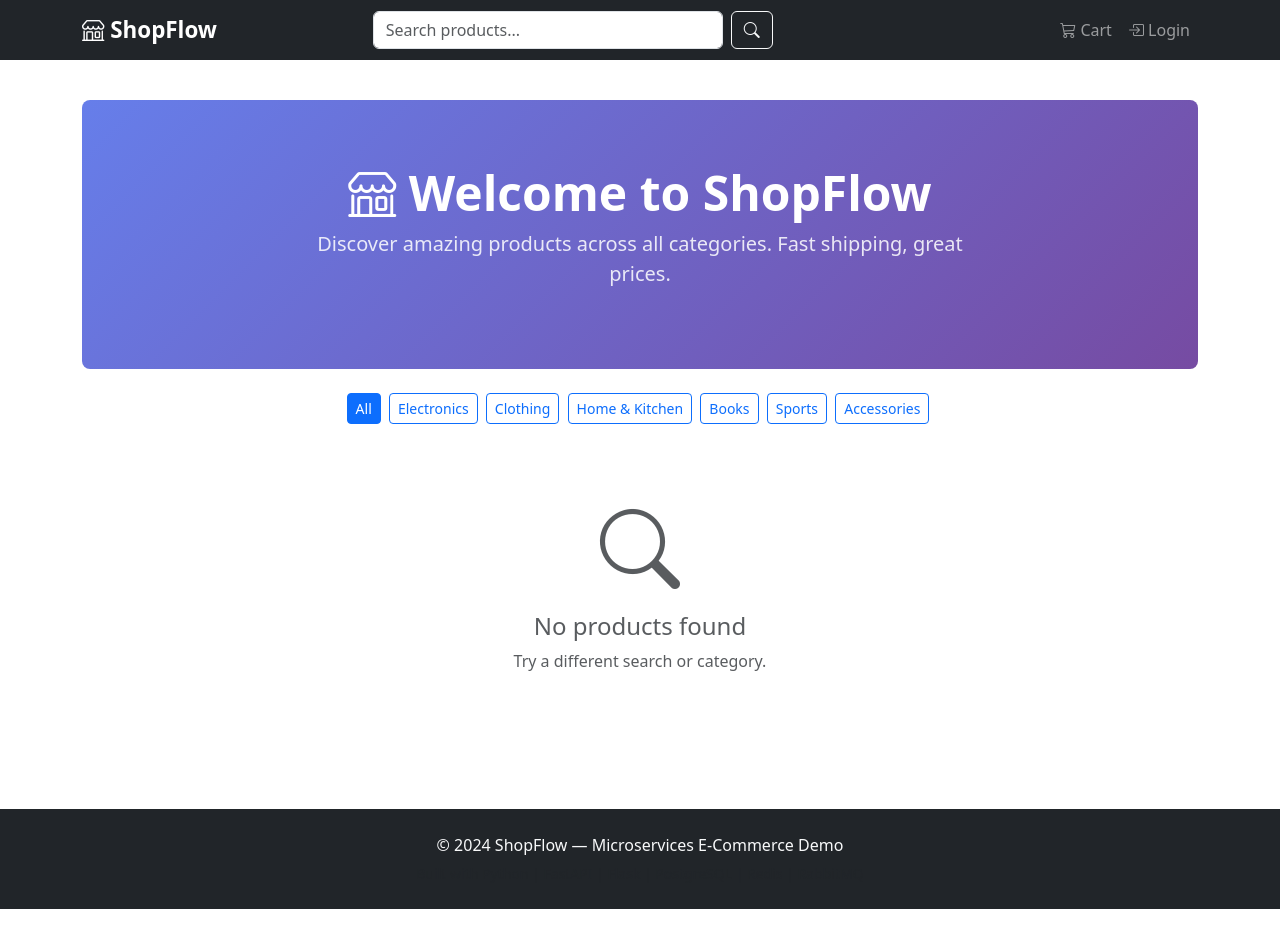
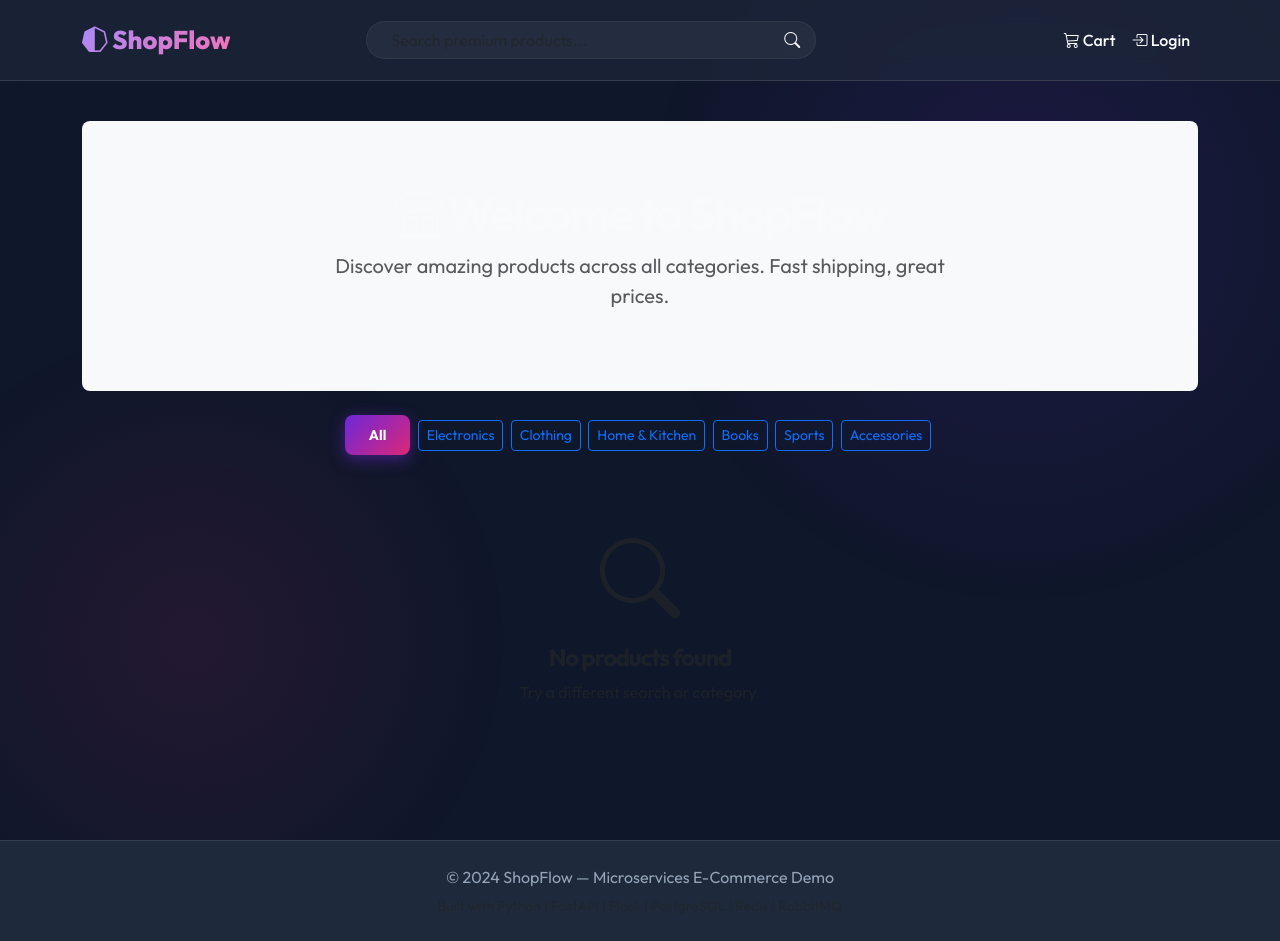
Before and after one commit to saranca14/shopflow-app, a Flask app: page / in a window 1280 px wide. Before the commit the page ends 909 px from the top, so only its background shows below. Run offline with Flask 3, Linux system fonts and the light colour scheme; data that the repository does not hold is empty.

Commit message:
feat: implement dark mode glassmorphism UI overhaul with custom typography and refined component styling

```diff
--- a/services/frontend/static/css/style.css
+++ b/services/frontend/static/css/style.css
@@ -1,42 +1,185 @@
-/* ShopFlow Custom Styles */
+@import url('https://fonts.googleapis.com/css2?family=Outfit:wght@300;400;500;700;800&display=swap');
 
-.hero-banner {
-    background: linear-gradient(135deg, #667eea 0%, #764ba2 100%);
-    color: white;
+:root {
+    --primary: #6d28d9;       /* Deep Violet */
+    --primary-glow: rgba(109, 40, 217, 0.5);
+    --secondary: #db2777;     /* Vibrant Pink */
+    --bg-color: #0f172a;      /* Super dark slate */
+    --surface: #1e293b;       /* Slightly lighter elevated surface */
+    --surface-border: rgba(255, 255, 255, 0.1);
+    --text-main: #f8fafc;
+    --text-muted: #94a3b8;
+    --glass-bg: rgba(30, 41, 59, 0.7);
+    --glass-border: rgba(255, 255, 255, 0.12);
 }
 
-.hero-banner p {
-    color: rgba(255, 255, 255, 0.85) !important;
+body {
+    font-family: 'Outfit', sans-serif;
+    background-color: var(--bg-color);
+    color: var(--text-main);
+    display: flex;
+    flex-direction: column;
+    min-height: 100vh;
+    overflow-x: hidden;
 }
 
-.product-card {
-    transition: transform 0.2s ease, box-shadow 0.2s ease;
-    border: none;
+/* Typography Overrides */
+h1, h2, h3, h4, h5, h6 {
+    font-weight: 700;
+    letter-spacing: -0.05em;
 }
 
-.product-card:hover {
-    transform: translateY(-5px);
-    box-shadow: 0 8px 25px rgba(0, 0, 0, 0.15) !important;
+/* Navbar: Glassmorphism effect */
+.navbar {
+    background: var(--glass-bg) !important;
+    backdrop-filter: blur(12px);
+    -webkit-backdrop-filter: blur(12px);
+    border-bottom: 1px solid var(--glass-border);
+    padding: 1rem 0;
 }
 
 .navbar-brand {
-    font-size: 1.4rem;
+    font-weight: 800;
+    font-size: 1.6rem;
+    background: linear-gradient(135deg, #a78bfa 0%, #f472b6 100%);
+    -webkit-background-clip: text;
+    -webkit-text-fill-color: transparent;
+    transition: transform 0.3s ease;
 }
 
-.badge {
-    font-weight: 500;
+.navbar-brand:hover {
+    transform: scale(1.05);
 }
 
+.nav-link {
+    color: var(--text-main) !important;
+    font-weight: 500;
+    position: relative;
+    padding: 0.5rem 1rem;
+    transition: color 0.3s ease;
+}
+
+.nav-link:hover {
+    color: #a78bfa !important;
+}
+
+/* Custom Search Bar */
+.form-control {
+    background-color: rgba(255, 255, 255, 0.05);
+    border: 1px solid var(--surface-border);
+    color: white;
+    border-radius: 50px;
+    padding-left: 1.5rem;
+}
+
+.form-control:focus {
+    background-color: rgba(255, 255, 255, 0.1);
+    color: white;
+    border-color: var(--primary);
+    box-shadow: 0 0 15px var(--primary-glow);
+}
+
+.btn-search {
+    border-radius: 50px;
+    border-color: var(--surface-border);
+    color: var(--text-main);
+}
+
+.btn-search:hover {
+    background-color: var(--primary);
+    border-color: var(--primary);
+}
+
+/* Premium Buttons */
+.btn-primary {
+    background: linear-gradient(135deg, var(--primary) 0%, var(--secondary) 100%);
+    border: none;
+    border-radius: 8px;
+    font-weight: 600;
+    padding: 0.6rem 1.5rem;
+    box-shadow: 0 4px 15px var(--primary-glow);
+    transition: all 0.3s cubic-bezier(0.4, 0, 0.2, 1);
+}
+
+.btn-primary:hover {
+    transform: translateY(-2px) scale(1.02);
+    box-shadow: 0 8px 25px var(--primary-glow);
+}
+
+/* Product Cards */
+.card, .product-card {
+    background: var(--surface);
+    border: 1px solid var(--surface-border);
+    border-radius: 16px;
+    transition: all 0.4s cubic-bezier(0.175, 0.885, 0.32, 1.275);
+    overflow: hidden;
+}
+
+.card:hover, .product-card:hover {
+    transform: translateY(-10px);
+    box-shadow: 0 20px 40px rgba(0, 0, 0, 0.4), 0 0 15px var(--primary-glow);
+    border-color: rgba(167, 139, 250, 0.3);
+}
+
+.card-title {
+    color: var(--text-main);
+    font-weight: 700;
+}
+
+.card-text {
+    color: var(--text-muted);
+}
+
+/* Badges */
+.badge {
+    background: var(--secondary) !important;
+    box-shadow: 0 0 10px rgba(219, 39, 119, 0.6);
+}
+
+/* Flash Messages / Alerts */
+.alert {
+    background: var(--glass-bg);
+    backdrop-filter: blur(8px);
+    border: 1px solid var(--surface-border);
+    color: var(--text-main);
+    border-radius: 12px;
+}
+
+.alert-success { border-left: 4px solid #34d399; }
+.alert-error, .alert-danger { border-left: 4px solid #ef4444; }
+.alert-info { border-left: 4px solid #3b82f6; }
+
+/* Footer */
 footer {
     margin-top: auto;
+    background: var(--surface) !important;
+    border-top: 1px solid var(--surface-border);
+    color: var(--text-muted);
 }
 
-body {
-    display: flex;
-    flex-direction: column;
-    min-height: 100vh;
+/* Decorative Orbs in background for dynamic feel */
+body::before {
+    content: '';
+    position: fixed;
+    top: -20%;
+    right: -10%;
+    width: 60vw;
+    height: 60vw;
+    border-radius: 50%;
+    background: radial-gradient(circle, rgba(109, 40, 217, 0.15) 0%, rgba(15, 23, 42, 0) 70%);
+    z-index: -1;
+    pointer-events: none;
 }
 
-main {
-    flex: 1;
+body::after {
+    content: '';
+    position: fixed;
+    bottom: -20%;
+    left: -10%;
+    width: 50vw;
+    height: 50vw;
+    border-radius: 50%;
+    background: radial-gradient(circle, rgba(219, 39, 119, 0.1) 0%, rgba(15, 23, 42, 0) 70%);
+    z-index: -1;
+    pointer-events: none;
 }
--- a/services/frontend/templates/base.html
+++ b/services/frontend/templates/base.html
@@ -10,18 +10,18 @@
 </head>
 <body>
     <!-- Navbar -->
-    <nav class="navbar navbar-expand-lg navbar-dark bg-dark sticky-top">
+    <nav class="navbar navbar-expand-lg sticky-top">
         <div class="container">
-            <a class="navbar-brand fw-bold" href="{{ url_for('home') }}">
-                <i class="bi bi-shop"></i> ShopFlow
+            <a class="navbar-brand" href="{{ url_for('home') }}">
+                <i class="bi bi-heptagon-half"></i> ShopFlow
             </a>
             <button class="navbar-toggler" type="button" data-bs-toggle="collapse" data-bs-target="#navbarNav">
                 <span class="navbar-toggler-icon"></span>
             </button>
             <div class="collapse navbar-collapse" id="navbarNav">
-                <form class="d-flex mx-auto" style="max-width: 400px; width: 100%;" action="{{ url_for('home') }}" method="get">
-                    <input class="form-control me-2" type="search" name="search" placeholder="Search products..." value="{{ search|default('') }}">
-                    <button class="btn btn-outline-light" type="submit"><i class="bi bi-search"></i></button>
+                <form class="d-flex mx-auto" style="max-width: 450px; width: 100%; position: relative;" action="{{ url_for('home') }}" method="get">
+                    <input class="form-control" type="search" name="search" placeholder="Search premium products..." value="{{ search|default('') }}">
+                    <button class="btn btn-search position-absolute end-0 top-0 bottom-0 px-3" type="submit" style="border: none; background: transparent;"><i class="bi bi-search"></i></button>
                 </form>
                 <ul class="navbar-nav ms-auto">
                     <li class="nav-item">
@@ -73,7 +73,7 @@
     </main>
 
     <!-- Footer -->
-    <footer class="bg-dark text-light py-4 mt-5">
+    <footer class="py-4 mt-5">
         <div class="container text-center">
             <p class="mb-1">&copy; 2024 ShopFlow — Microservices E-Commerce Demo</p>
             <small class="text-muted">Built with Python | FastAPI | Flask | PostgreSQL | Redis | RabbitMQ</small>
```
